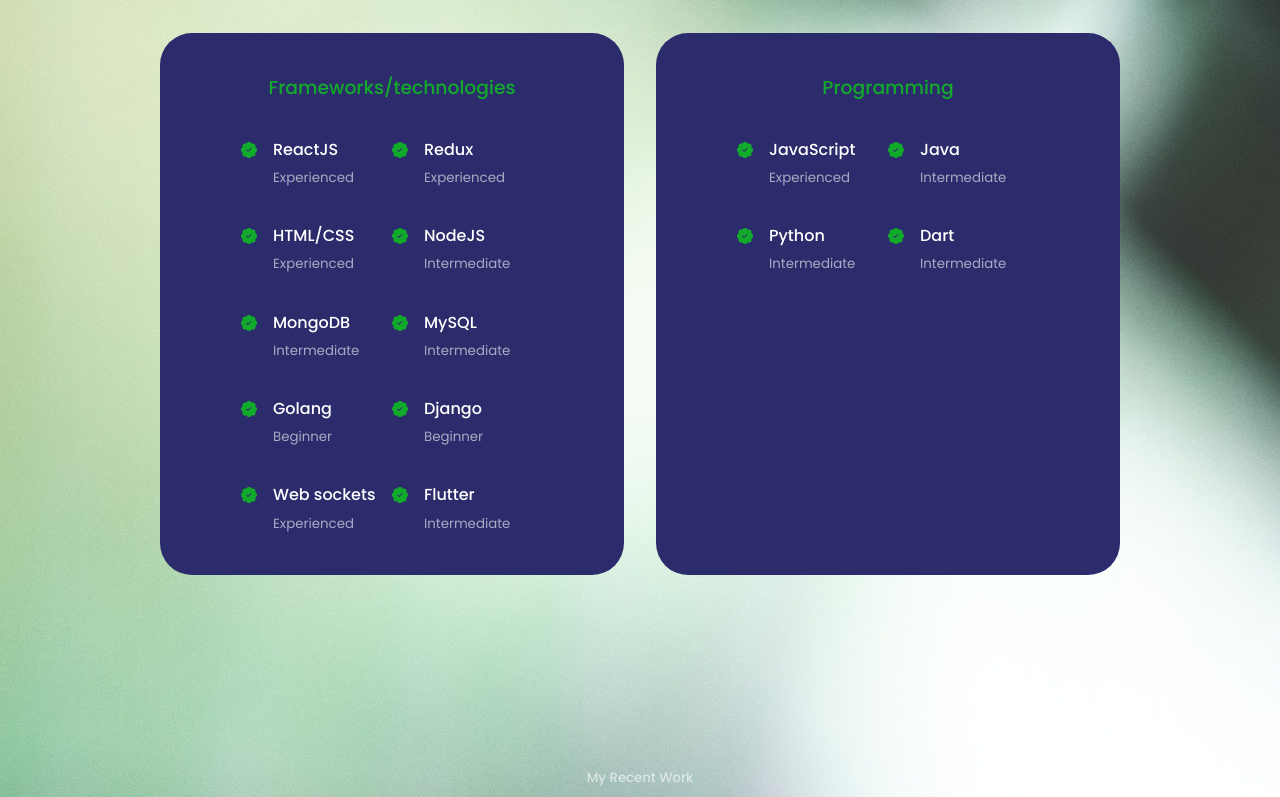
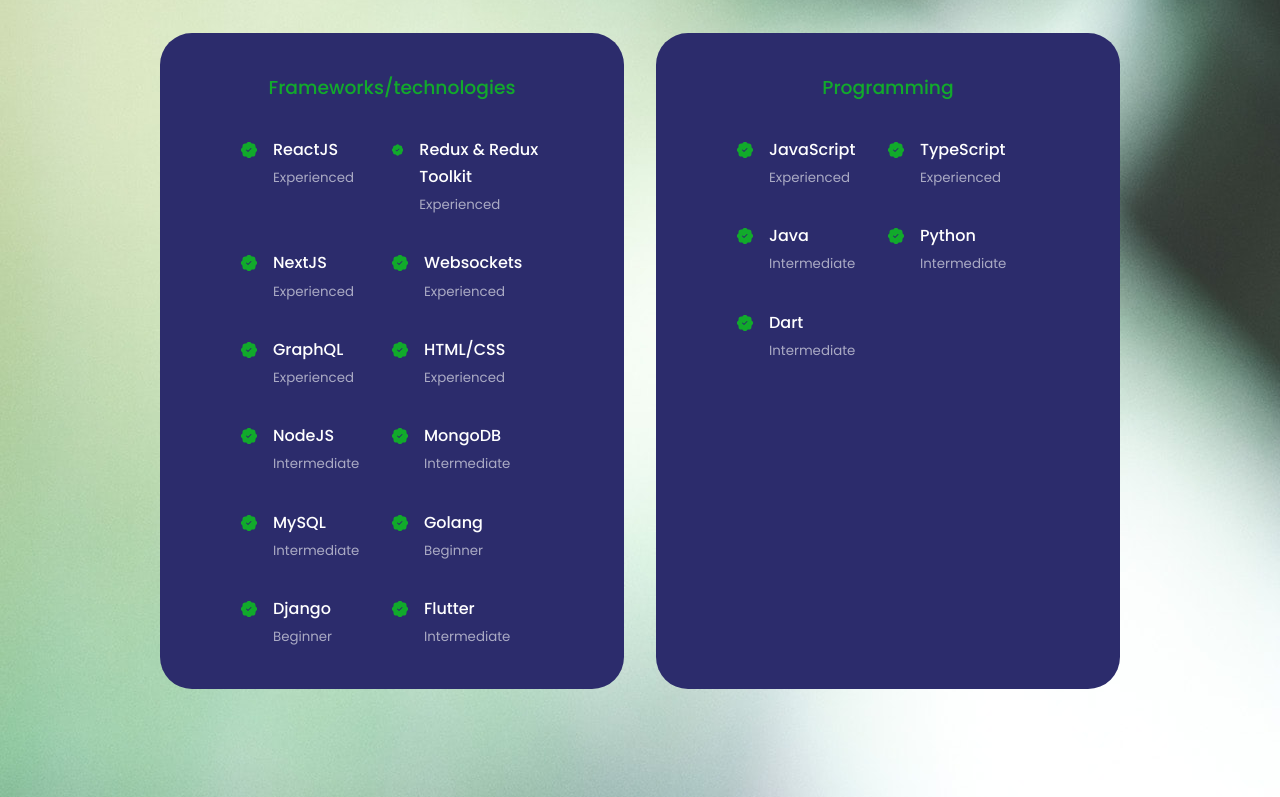
Before and after one commit to adeebshakri/adeebshakri, a React (Create React App) app: page / in a window 1280 px wide. Shown: the part 1780-2577 px from the top of the page. Built offline with nearby package versions, Linux system fonts and the light colour scheme.

Commit message:
Text changes

```diff
--- a/src/components/contacts/Contacts.jsx
+++ b/src/components/contacts/Contacts.jsx
@@ -1,8 +1,8 @@
 import React from 'react'
 import './contacts.css'
-import {MdOutlineEmail} from 'react-icons/md';
-import {BsWhatsapp, BsLinkedin} from 'react-icons/bs';
-import {FiInstagram} from 'react-icons/fi'
+import { MdOutlineEmail } from 'react-icons/md';
+import { BsWhatsapp, BsLinkedin } from 'react-icons/bs';
+import { FiInstagram } from 'react-icons/fi'
 
 const Contacts = () => {
   return (
@@ -12,31 +12,38 @@
 
       <div className='container contact__container'>
         <div className="contact__options">
+          <a href='mailto:adeebshakri7@gmail.com' target='_blank'>
             <article className='contact__option'>
               <MdOutlineEmail className='contact__option-icon' />
               <h4>Email</h4>
               <h5>adeebshakri7</h5>
               <h5>@gmail.com</h5>
-            <a href='mailto:adeebshakri7@gmail.com' target='_blank'>Send a mail</a>
-          </article>
+              <a>Send a mail</a>
+            </article></a>
+
+          <a href='https://in.linkedin.com/in/adeebshakri' target='_blank'>
             <article className='contact__option'>
               <BsLinkedin className='contact__option-icon' />
               <h4>Linkedin</h4>
               <h5>adeebshakri</h5>
-            <a href='https://in.linkedin.com/in/adeebshakri' target='_blank'>Get in touch</a>
-          </article>
+              <a>Get in touch</a>
+            </article></a>
+
+          <a href='https://web.whatsapp.com/send?phone=+919661703193' target='_blank'>
             <article className='contact__option'>
-            <BsWhatsapp className='contact__option-icon'/>
+              <BsWhatsapp className='contact__option-icon' />
               <h4>WhatsApp</h4>
               <h5>+91 9661703193</h5>
-            <a href='https://web.whatsapp.com/send?phone=+919661703193' target='_blank'>Send a message</a>
-          </article>
+              <a>Send a message</a>
+            </article></a>
+
+          <a href='https://instagram.com/adeebshakri' target='_blank'>
             <article className='contact__option'>
               <FiInstagram className='contact__option-icon' />
               <h4>Instagram</h4>
               <h5>adeebshakri</h5>
-            <a href='mailto:adeebshakri7@gmail.com' target='_blank'>Get in touch</a>
-          </article>
+              <a>Get in touch</a>
+            </article></a>
         </div>
       </div>
     </section>
--- a/src/components/experience/Experience.jsx
+++ b/src/components/experience/Experience.jsx
@@ -23,7 +23,28 @@
             <article className='experience__details'>
               <BsPatchCheckFill className='experience__details-icon'/>
               <div>
-                <h4>Redux</h4>
+                <h4>Redux & Redux Toolkit</h4>
+                <small className='text-light'>Experienced</small>
+              </div>
+            </article>
+            <article className='experience__details'>
+              <BsPatchCheckFill className='experience__details-icon'/>
+              <div>
+                <h4>NextJS</h4>
+                <small className='text-light'>Experienced</small>
+              </div>
+            </article>
+            <article className='experience__details'>
+              <BsPatchCheckFill className='experience__details-icon'/>
+              <div>
+                <h4>Websockets</h4>
+                <small className='text-light'>Experienced</small>
+              </div>
+            </article>
+            <article className='experience__details'>
+              <BsPatchCheckFill className='experience__details-icon'/>
+              <div>
+                <h4>GraphQL</h4>
                 <small className='text-light'>Experienced</small>
               </div>
             </article>
@@ -72,13 +93,6 @@
             <article className='experience__details'>
               <BsPatchCheckFill className='experience__details-icon'/>
               <div>
-                <h4>Web sockets</h4>
-                <small className='text-light'>Experienced</small>
-              </div>
-            </article>
-            <article className='experience__details'>
-              <BsPatchCheckFill className='experience__details-icon'/>
-              <div>
                 <h4>Flutter</h4>
                 <small className='text-light'>Intermediate</small>
               </div>
@@ -93,6 +107,13 @@
               <BsPatchCheckFill className='experience__details-icon'/>
               <div>
                 <h4>JavaScript</h4>
+                <small className='text-light'>Experienced</small>
+              </div>
+            </article>
+            <article className='experience__details'>
+              <BsPatchCheckFill className='experience__details-icon'/>
+              <div>
+                <h4>TypeScript</h4>
                 <small className='text-light'>Experienced</small>
               </div>
             </article>
--- a/src/components/header/Header.jsx
+++ b/src/components/header/Header.jsx
@@ -10,7 +10,8 @@
       <div className="container header__container">
         <h5>Hello I'm</h5>
         <h1>Adeeb Shakri</h1>
-        <h5 className='text-light'>Frontend Developer</h5>
+        <h4 className='text-light'>Senior Frontend Developer</h4>
+        <h5 className='text-light'>I create cool websites to bring happiness to you and pride to myself :)</h5>
         <CTA/>
         <HeaderSocials/>
 
```
Lines whose indentation alone changed are shown as unchanged.
